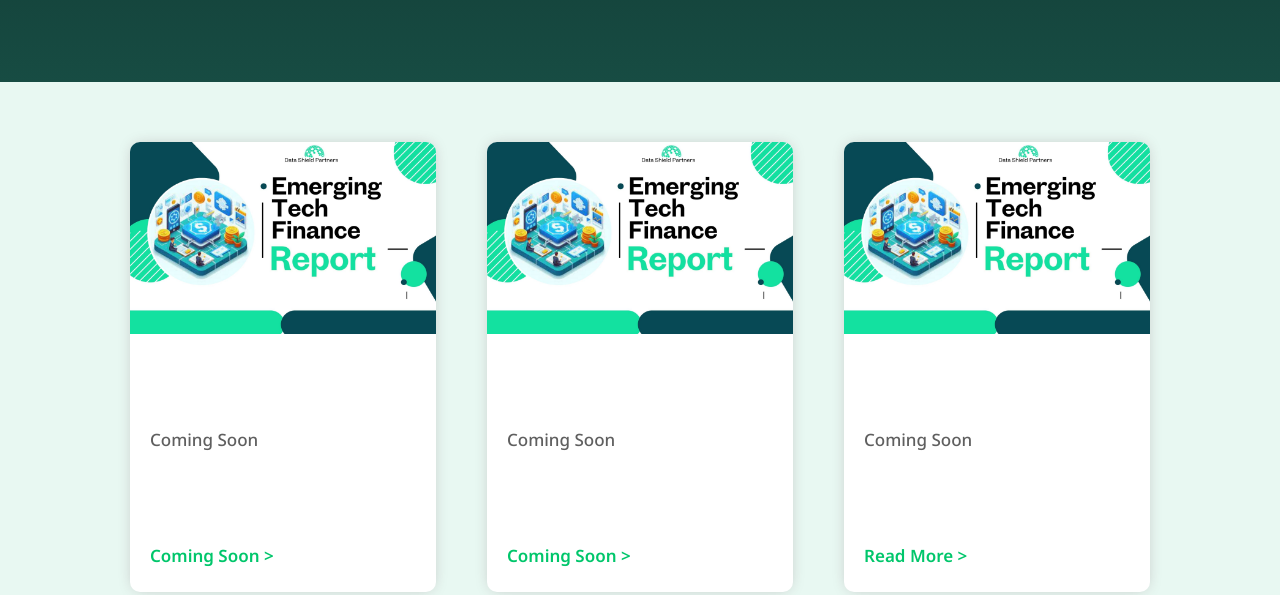
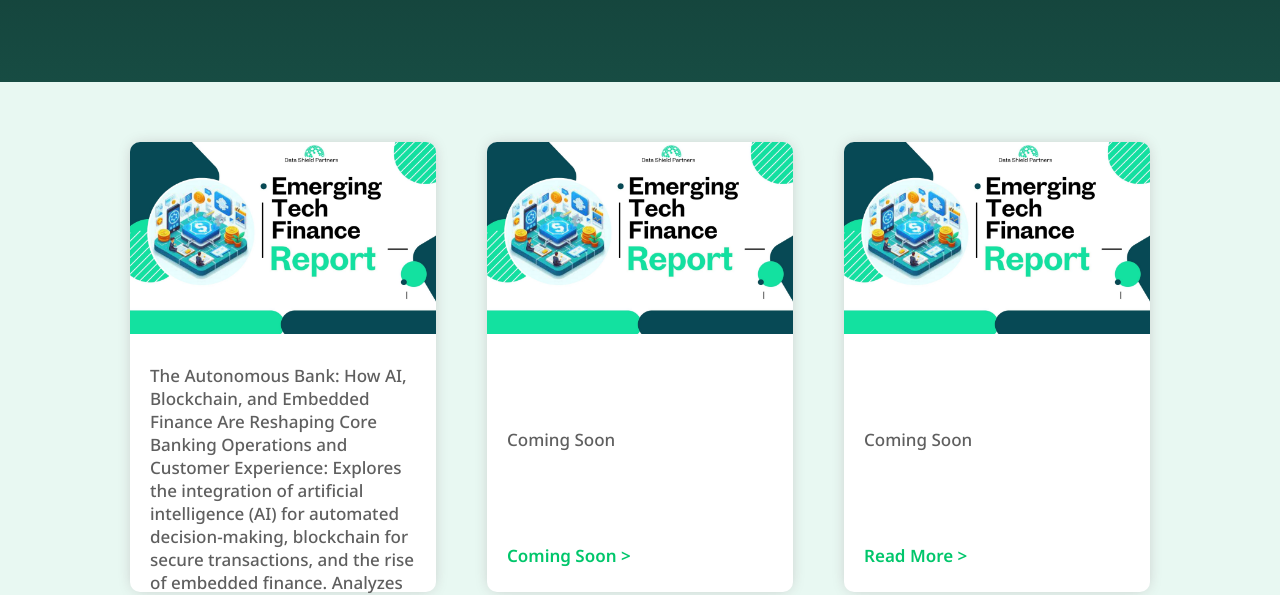
Before and after one commit to Abel7888/Smartcity788.github.io, a plain HTML site: page finance.html in a window 1280 px wide. Shown: the part 361-956 px from the top of the page. Drawn offline with nearby package versions, Linux system fonts and the light colour scheme.

Commit message:
Update finance.html

```diff
--- a/finance.html
+++ b/finance.html
@@ -34,7 +34,8 @@
                 <div class="blogs_cont">
                     <img src="images/1new.jpg"
                         alt="" class="blog_img">
-                    <h4 class="heading-44">Coming Soon</h4>
+                    <h4 class="heading-44">The Autonomous Bank: How AI, Blockchain, and Embedded Finance Are Reshaping Core Banking Operations and Customer Experience: Explores the integration of artificial intelligence (AI) for automated decision-making, blockchain for secure transactions, and the rise of embedded finance. Analyzes operational efficiencies,
+                        customer personalization, and new business models for financial institutions.</h4>
                     <div class="cta-grn"><a class="anchor_b"
                             href="">Coming
                             Soon ></a></div>
```
